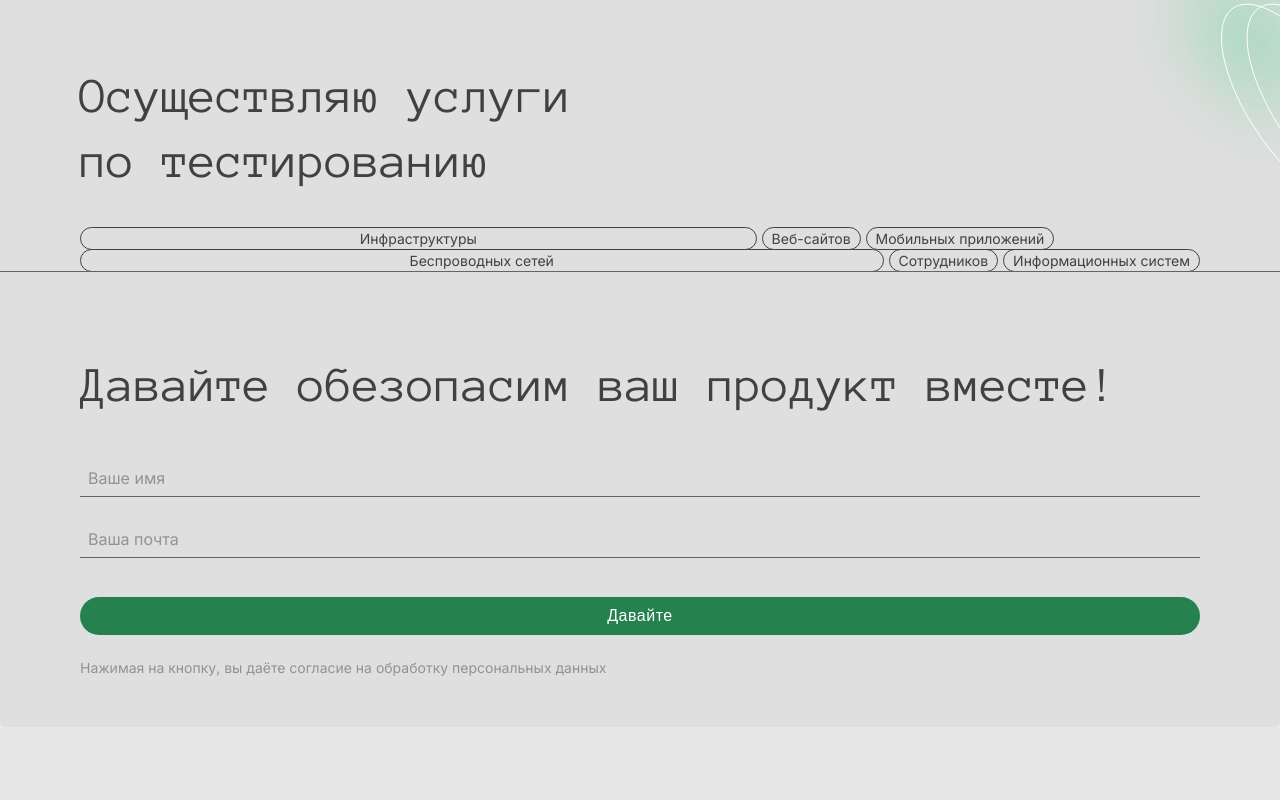
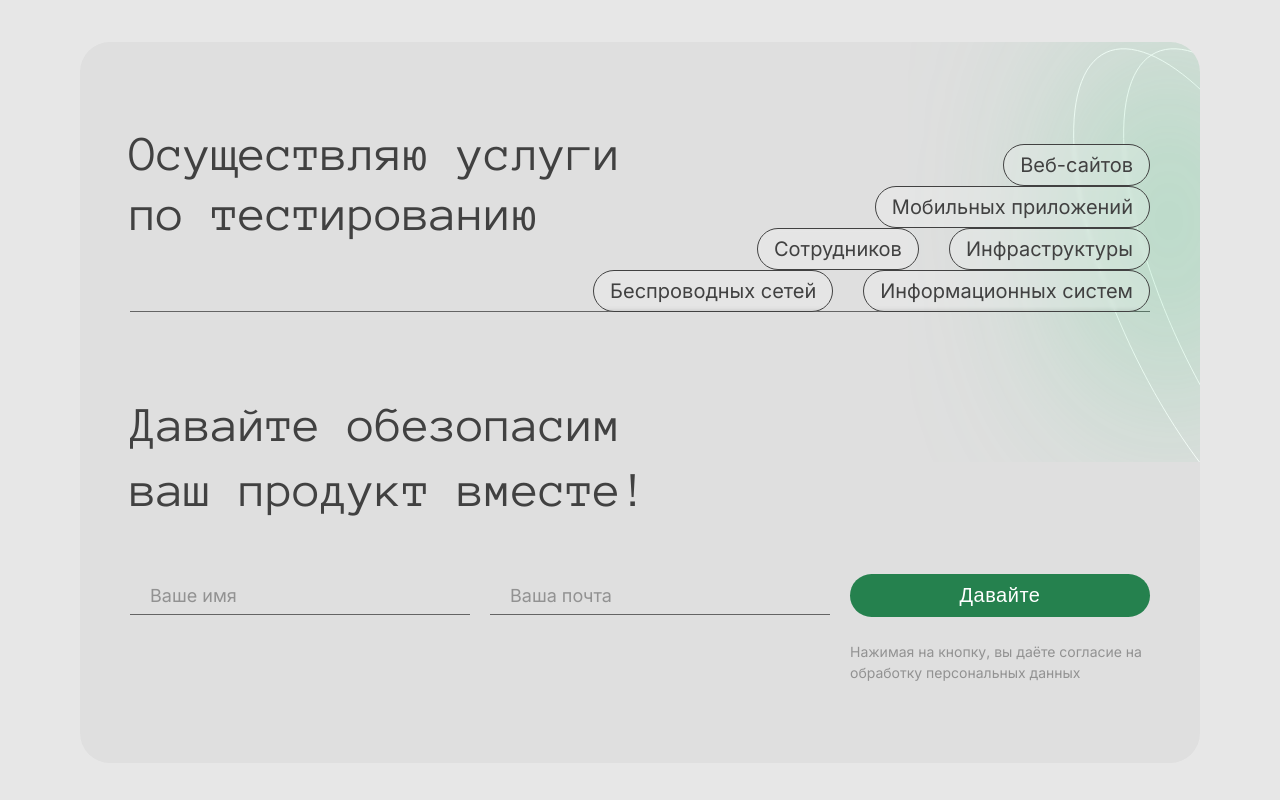
Before and after one commit to Usapix/pavel-ib, a React (Create React App) app: page / in a window 1280 px wide. Shown: the part 1220-2020 px from the top of the page. Built offline with nearby package versions, Linux system fonts and the light colour scheme.

Commit message:
feat: add responsive layout of testing and feedback sections

```diff
--- a/src/sections/Feedback/Feedback.js
+++ b/src/sections/Feedback/Feedback.js
@@ -4,21 +4,27 @@ function Feedback() {
   return (
     <section className="feedback-form">
       <div className="container">
+        <div className="feedback-form__wrapper">
           <h2 className="feedback-form__title title">
-          Давайте обезопасим ваш продукт вместе!
+            Давайте обезопасим <span className="break-line">ваш продукт вместе!</span>
           </h2>
           <form className="feedback-form__form" action="" method="post">
+            <div className="feedback-form__inputs-wrapper">
               <p className="feedback-form-input-wrapper main-input">
                 <input className="feedback-form__input main-input__element" placeholder="Ваше имя" type="text" name="name" id="feedback-name-field"/>
               </p>
               <p className="feedback-form-input-wrapper main-input">
                 <input className="feedback-form__input main-input__element" placeholder="Ваша почта" type="email" name="email" id="feedback-email-field"/>
               </p>
+            </div>
+            <div className="feedback-form__button-wrapper">
               <button className="feedback-form__button button" type="submit">Давайте</button>
-        </form>
               <p className="feedback-form__consent">
                 Нажимая на кнопку, вы даёте согласие на обработку персональных данных
               </p>
+            </div>
+          </form>
+        </div>
       </div>
     </section>
   )
--- a/src/sections/Feedback/Feedback.scss
+++ b/src/sections/Feedback/Feedback.scss
@@ -1,6 +1,8 @@
-.feedback-form .container {
+.feedback-form__wrapper {
+  padding: 0 20px;
   padding-top: 40px;
   padding-bottom: 35px;
+  margin: 0 -20px;
 
   background-color: $light-content-background;
   border-radius: 0 0 6px 6px;
@@ -10,6 +12,12 @@
   display: flex;
   flex-direction: column;
   margin-top: 33px;
+  gap: 24px;
+}
+
+.feedback-form__inputs-wrapper {
+  display: flex;
+  flex-direction: column;
   gap: 24px;
 }
 
@@ -31,6 +39,7 @@
 }
 
 .feedback-form__button {
+  width: 100%;
   margin-top: 15px;
   padding: 10px;
 }
@@ -42,3 +51,136 @@
   line-height: 21px;
   color: $light-dull-text;
 }
+
+@media (min-width: 744px) {
+  .feedback-form {
+    position: relative;
+
+    margin-top: -95px;
+  }
+
+  .feedback-form__wrapper {
+    padding: 0 50px;
+    padding-bottom: 100px;
+    margin: 0 -50px;
+
+    border-radius: 0 0 30px 30px;
+  }
+
+  .feedback-form__title {
+    margin-bottom: 16px;
+  }
+
+  .feedback-form__form {
+    margin-top: 0;
+  }
+
+  .feedback-form__inputs-wrapper {
+    flex-direction: row;
+    gap: 20px;
+  }
+
+  .feedback-form-input-wrapper {
+    flex-grow: 1;
+  }
+
+  .feedback-form__button-wrapper {
+    display: flex;
+    flex-direction: row;
+    align-items: center;
+    gap: 20px;
+    margin-top: 25px;
+  }
+
+  .feedback-form__button {
+    margin-top: 0;
+
+    font-size: 20px;
+  }
+
+  .feedback-form__consent {
+    margin: 0;
+  }
+
+  .feedback-form__button,
+  .feedback-form__consent {
+    flex: 1 1 50%;
+  }
+
+  .feedback-form__input::placeholder,
+  .feedback-form__input {
+    padding-left: 10px;
+
+    font-size: 18px;
+  }
+}
+
+@media (min-width: 1024px) {
+  .feedback-form {
+    margin-top: -111px;
+  }
+
+  .feedback-form__wrapper {
+    padding-bottom: 80px;
+  }
+
+  .feedback-form__form {
+    flex-direction: row;
+    align-items: baseline;
+    margin-top: 51px;
+    gap: 20px;
+  }
+
+  .feedback-form__inputs-wrapper {
+    width: 70%;
+  }
+
+  .feedback-form__button-wrapper {
+    width: 30%;
+    flex-direction: column;
+    row-gap: 24px;
+    margin-top: 0;
+  }
+}
+
+@media (min-width: 1110px) {
+  .feedback-form__wrapper {
+    margin: 0;
+  }
+}
+
+@media (min-width: 1440px) {
+  .feedback-form__wrapper {
+    padding-left: 88px;
+    padding-right: 150px;
+  }
+
+  .feedback-form__title .break-line {
+    display: inline;
+  }
+
+  .feedback-form__inputs-wrapper {
+    width: 60%;
+  }
+
+  .feedback-form__button-wrapper {
+    flex-direction: row;
+    width: 40%;
+  }
+}
+
+@media (min-width: 1600px) {
+  .feedback-form__wrapper {
+    padding-left: 117px;
+    padding-right: 240px;
+  }
+
+  .feedback-form__title {
+    font-size: 34px;
+  }
+
+  .feedback-form__input::placeholder,
+  .feedback-form__input {
+    font-size: 22px;
+  }
+}
--- a/src/sections/Testing/Testing.js
+++ b/src/sections/Testing/Testing.js
@@ -2,12 +2,13 @@ import React from "react";
 
 function Testing() {
   return (
-    <section className="testing">
+    <section className="testing section-wrap">
       <div className="container">
+        <div className="testing__wrapper">
           <h2 className="testing__title title">
             Осуществляю услуги <span className="break-line">по тестированию</span>
           </h2>
-        <svg className="testing__glare" width="169" height="255" viewBox="0 0 169 255" fill="none" xmlns="http://www.w3.org/2000/svg">
+          <svg className="testing__glare testing__glare--320" width="169" height="255" viewBox="0 0 169 255" fill="none" xmlns="http://www.w3.org/2000/svg">
             <g filter="url(#filter0_f_468_679)">
             <ellipse cx="40.7815" cy="78.4741" rx="40.7815" ry="78.4741" transform="matrix(0.903474 -0.428643 0.571613 0.820523 56.6992 -0.0126953)" fill="#3BCC7C" fillOpacity="0.4"/>
             </g>
@@ -21,7 +22,35 @@ function Testing() {
             </filter>
             </defs>
           </svg>
-        <div className="testing__list">
+          <svg className="testing__glare testing__glare--740" width="292" height="618" viewBox="0 0 292 618" fill="none" xmlns="http://www.w3.org/2000/svg">
+            <path d="M463.26 450.896C458.032 496.722 436.745 516.94 406.491 512.487C376.239 508.034 337.047 478.908 296.091 426.134C255.135 373.36 220.195 306.965 196.812 242.305C173.428 177.643 161.62 114.781 166.849 68.9555C172.077 23.1302 193.364 2.91187 223.618 7.36519C253.871 11.8183 293.062 40.9438 334.018 93.7177C374.974 146.492 409.914 212.887 433.297 277.547C456.682 342.209 468.489 405.071 463.26 450.896Z" stroke="white"/>
+            <path d="M513.249 450.896C508.02 496.722 486.734 516.94 456.48 512.487C426.227 508.034 387.035 478.908 346.079 426.134C305.123 373.36 270.184 306.965 246.8 242.305C223.416 177.643 211.608 114.781 216.837 68.9555C222.065 23.1302 243.352 2.91187 273.606 7.36519C303.859 11.8183 343.05 40.9438 384.007 93.7177C424.963 146.492 459.902 212.887 483.285 277.547C506.67 342.209 518.477 405.071 513.249 450.896Z" stroke="white"/>
+            <g filter="url(#filter0_f_445_1355)">
+            <ellipse cx="95" cy="190" rx="95" ry="190" transform="matrix(0.70503 0.709178 -0.121886 0.992544 217.125 -77.4141)" fill="#3BCC7C" fill-opacity="0.4"/>
+            </g>
+            <defs>
+            <filter id="filter0_f_445_1355" x="0.0566406" y="-211.77" width="521.775" height="780.622" filterUnits="userSpaceOnUse" color-interpolation-filters="sRGB">
+            <feFlood flood-opacity="0" result="BackgroundImageFix"/>
+            <feBlend mode="normal" in="SourceGraphic" in2="BackgroundImageFix" result="shape"/>
+            <feGaussianBlur stdDeviation="95" result="effect1_foregroundBlur_445_1355"/>
+            </filter>
+            </defs>
+          </svg>
+          <svg className="testing__glare testing__glare--1440" width="416" height="462" viewBox="0 0 416 462" fill="none" xmlns="http://www.w3.org/2000/svg">
+            <path d="M710.71 262.093C706.255 275.282 694.944 284.84 678.172 290.777C661.402 296.715 639.232 299.009 613.186 297.714C561.097 295.124 493.616 278.182 423.1 247.486C352.583 216.79 292.424 178.169 252.163 140.559C232.03 121.753 216.895 103.219 207.92 86.075C198.945 68.9295 196.161 53.2367 200.616 40.0473C205.071 26.8579 216.382 17.3007 233.153 11.3629C249.923 5.42564 272.094 3.13091 298.14 4.42611C350.229 7.01631 417.71 23.9581 488.226 54.6542C558.743 85.3502 618.902 123.971 659.163 161.581C679.295 180.387 694.431 198.921 703.405 216.065C712.381 233.211 715.164 248.904 710.71 262.093Z" stroke="white"/>
+            <g filter="url(#filter0_f_244_535)">
+            <ellipse cx="124.611" cy="116.924" rx="124.611" ry="116.924" transform="matrix(0.946827 0.321744 -0.341636 0.939832 287.184 -44.9932)" fill="#3BCC7C" fill-opacity="0.4"/>
+            </g>
+            <path d="M796.71 262.093C792.255 275.282 780.944 284.84 764.172 290.777C747.402 296.715 725.232 299.009 699.186 297.714C647.097 295.124 579.616 278.182 509.1 247.486C438.583 216.79 378.424 178.169 338.163 140.559C318.03 121.753 302.895 103.219 293.92 86.075C284.945 68.9295 282.161 53.2367 286.616 40.0473C291.071 26.8579 302.382 17.3007 319.153 11.3629C335.923 5.42564 358.094 3.13091 384.14 4.42611C436.229 7.01631 503.71 23.9581 574.226 54.6542C644.743 85.3502 704.902 123.971 745.163 161.581C765.295 180.387 780.431 198.921 789.405 216.065C798.381 233.211 801.164 248.904 796.71 262.093Z" stroke="white"/>
+            <defs>
+            <filter id="filter0_f_244_535" x="0.625" y="-252.018" width="729.197" height="714.013" filterUnits="userSpaceOnUse" color-interpolation-filters="sRGB">
+            <feFlood flood-opacity="0" result="BackgroundImageFix"/>
+            <feBlend mode="normal" in="SourceGraphic" in2="BackgroundImageFix" result="shape"/>
+            <feGaussianBlur stdDeviation="120" result="effect1_foregroundBlur_244_535"/>
+            </filter>
+            </defs>
+          </svg>
+          <div className="testing__list testing__list--320">
             <div className="testing__up-wrapper">
               <a className="testing__service alt-button">Инфраструктуры</a>
               <a className="testing__service alt-button">Веб-сайтов</a>
@@ -33,6 +62,21 @@ function Testing() {
               <a className="testing__service alt-button">Информационных систем</a>
             </div>
           </div>
+          <div className="testing__list--740">
+            <div className="testing__wrapper--1">
+              <a className="testing__service alt-button">Веб-сайтов</a>
+              <a className="testing__service alt-button">Мобильных приложений</a>
+            </div>
+            <div className="testing__wrapper--2">
+              <a className="testing__service alt-button">Сотрудников</a>
+              <a className="testing__service alt-button">Инфраструктуры</a>
+            </div>
+            <div className="testing__wrapper--3">
+              <a className="testing__service alt-button">Беспроводных сетей</a>
+              <a className="testing__service alt-button">Информационных систем</a>
+            </div>
+          </div>
+        </div>
       </div>
     </section>
   )
--- a/src/sections/Testing/Testing.scss
+++ b/src/sections/Testing/Testing.scss
@@ -1,11 +1,9 @@
-.testing {
-  margin-top: 80px;
-}
-
-.testing .container {
+.testing__wrapper{
   position: relative;
 
-  padding-top: 30px;
+
+  padding: 30px 20px 0 20px;
+  margin: 0 -20px;
 
   border-radius: 6px 6px 0 0;
   overflow: hidden;
@@ -21,6 +19,17 @@
   position: absolute;
   right: 0;
   top:0;
+}
+
+.testing__glare--740,
+.testing__glare--1440 {
+  display: none;
+
+  pointer-events: none;
+}
+
+.testing__list--740 {
+  display: none;
 }
 
 .testing__up-wrapper {
@@ -39,6 +48,8 @@
   padding-left: 9px;
   padding-right: 9px;
   margin-bottom: -1px;
+
+  font-size: 4vw;
 }
 
 .testing__up-wrapper .testing__service:first-child {
@@ -48,3 +59,153 @@
 .testing__bottom-wrapper .testing__service:first-child {
   flex-grow: 1;
 }
+
+@media (min-width: 744px) {
+  .testing__wrapper {
+    margin: 0 -50px;
+    padding: 30px 50px 150px 50px;
+
+    border-radius: 30px 30px 0 0;
+    border: none;
+  }
+
+  .testing__title {
+    margin-top: 20px;
+    margin-bottom: 13px;
+
+    line-height: 60px;
+  }
+
+  .testing__glare--320 {
+    display: none;
+  }
+
+  .testing__glare--740 {
+    z-index: 2;
+
+    display: block;
+  }
+
+  .testing__list--740 {
+    position: relative;
+
+    display: flex;
+    flex-direction: column;
+    align-items: end;
+  }
+
+  .testing__list--740::after {
+    content: "";
+
+    position: absolute;
+    bottom: 0;
+    left: -50px;
+    right: -50px;
+
+    display: block;
+    height: 1px;
+    width: calc(100% + 100px);
+
+    background-color: $light-main-text;
+  }
+
+  .testing__list--320 {
+    display: none;
+  }
+
+  .testing__wrapper--1 {
+    display: flex;
+    flex-direction: column;
+    align-items: end;
+  }
+
+  .testing__wrapper--2 {
+    display: flex;
+    gap: 30px;
+  }
+
+  .testing__wrapper--3 {
+    display: flex;
+    gap: 30px;
+  }
+
+  .testing__service {
+    position: relative;
+    z-index: 4;
+
+    padding: 8px 16px;
+    margin-bottom: 0;
+
+    font-size: 18px;
+
+    backdrop-filter: blur(2px);
+    background-color: rgba(255, 255, 255, 0.20);
+  }
+}
+
+@media (min-width: 950px) {
+  .testing__title {
+    margin-bottom: -100px;
+    margin-top: 52px;
+  }
+
+  .testing__service {
+    font-size: 20px;
+  }
+}
+
+@media (min-width: 1024px) {
+  .testing__list--740::after {
+    left: 0;
+    right: 0;
+
+    width: 100%;
+  }
+}
+
+@media (min-width: 1110px) {
+  .testing__wrapper {
+    margin: 0;
+  }
+}
+
+@media (min-width: 1440px) {
+  .testing__wrapper {
+    padding: 30px 88px 150px 88px;
+  }
+
+  .testing__list--740::after {
+    left: -88px;
+    right: -88px;
+
+    width: calc(100% + 88px * 2);
+  }
+
+  .testing__glare--740 {
+    display: none;
+  }
+
+  .testing__glare--1440 {
+    display: block;
+  }
+}
+
+@media (min-width: 1600px) {
+  .testing__wrapper {
+    padding: 30px 240px 150px 117px;
+  }
+
+  .testing__list--740::after {
+    left: -117px;
+
+    width: calc(100% + 117px + 240px);
+  }
+
+  .testing__title {
+    margin-bottom: -59px;
+  }
+
+  .testing__service {
+    font-size: 22px;
+  }
+}
--- a/src/styles/index.scss
+++ b/src/styles/index.scss
@@ -27,6 +27,12 @@ body {
 
 .section-wrap {
   margin-top: 80px;
+}
+
+@media (min-width: 744px) {
+  .section-wrap {
+    margin-top: 100px;
+  }
 }
 
 @media (min-width: 1024px) {
```
Lines whose indentation alone changed are shown as unchanged.
